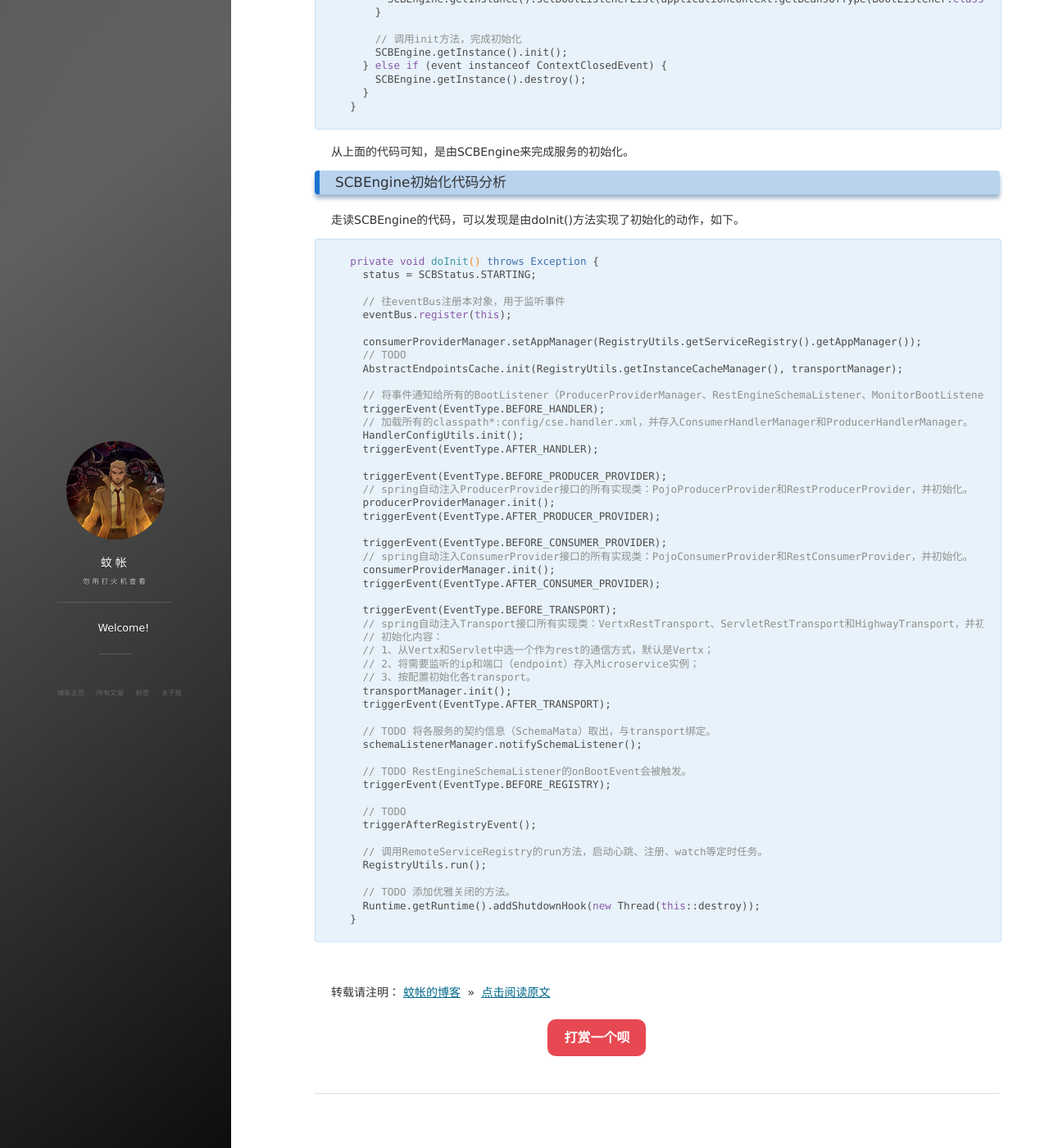
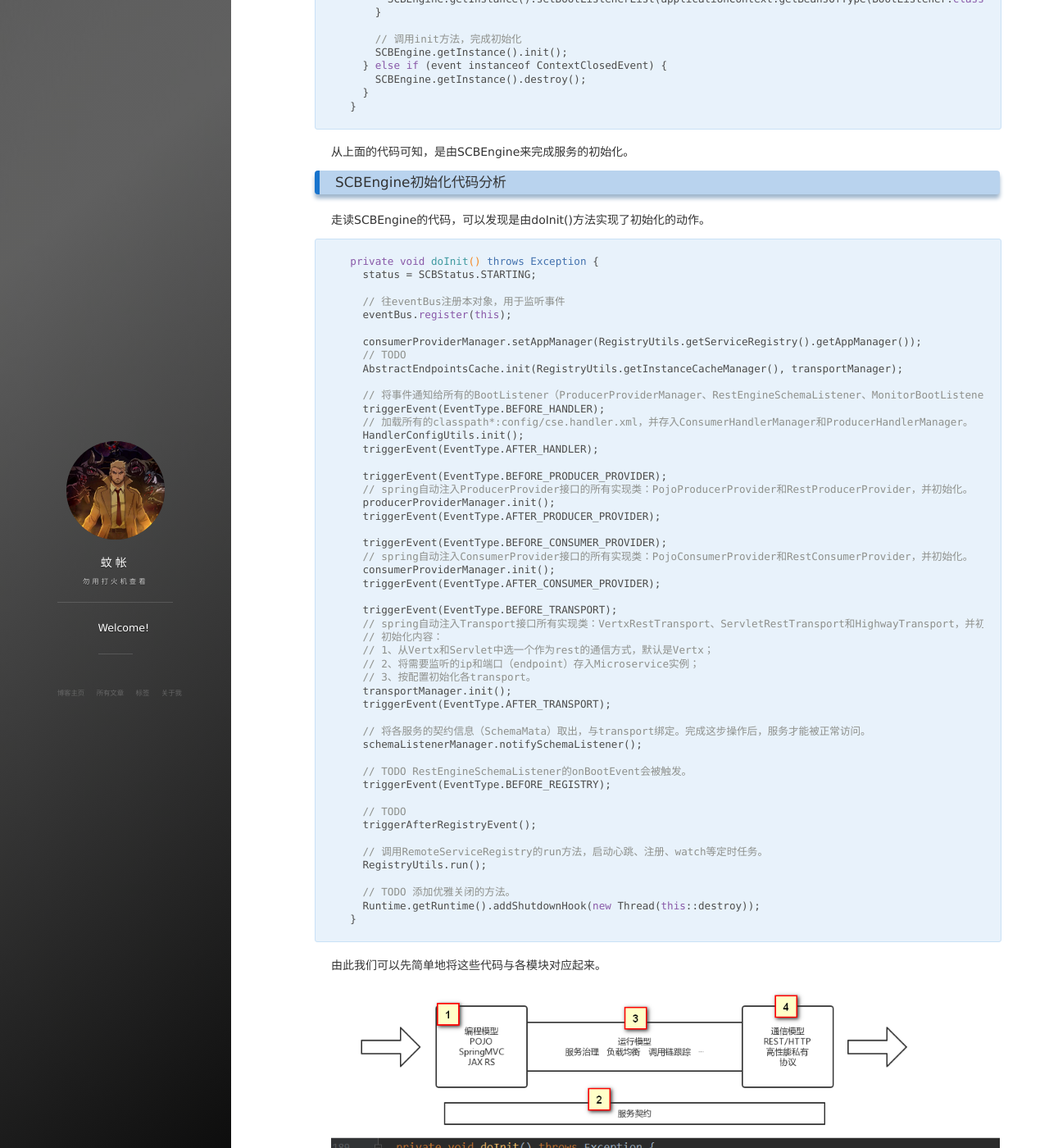
Before and after one commit to NevilleYeung/NevilleYeung.github.io, a Jekyll site: the page built from _posts/2018-07-15-ServiceComb-CodeAnalysis-JavaChassis-startup.md, in a window 1280 px wide and 1400 px high, scrolled down 2404 px. Shown: the whole window at 82% size. Built offline with Jekyll 4.4.1, drawn with Linux system fonts in a browser that asks for light colours; nearby versions of some CDN libraries; comment, search, counter and statistics services are not loaded; some of the changed text lies outside the part shown.

Commit message:
更新servicecomb启动流程分析
顺便加了收款码

````diff
--- a/_includes/new-old.html
+++ b/_includes/new-old.html
@@ -1,12 +1,12 @@
 <section>
 
             <div class="content-play">
-              <p><a href="javascript:void(0)" onclick="dashangToggle()" class="dashang" title="打赏，支持一下">打赏一个呗</a></p>
+              <p><a href="javascript:void(0)" onclick="dashangToggle()" class="dashang" title="打赏，支持一下">赏！</a></p>
               <div class="hide_box-play"></div>
               <div class="shang_box-play">
                 <a class="shang_close-play" href="javascript:void(0)" onclick="dashangToggle()" title="关闭"><img src="/images/payimg/close.jpg" alt="取消" /></a>
                 <div class="shang_tit-play">
-                  <p>感谢您的支持，我会继续努力的!</p>
+                  <p>他朝有日再相逢，吃早餐我请</p>
                 </div>
                 <div class="shang_payimg">
                     <img src="/images/payimg/alipayimg.jpg" alt="扫码支持" title="扫一扫" />
@@ -14,7 +14,7 @@
               <div class="shang_payimg">
                     <img src="/images/payimg/weipayimg.jpg" alt="扫码支持" title="扫一扫" />
                 </div>
-                <div class="pay_explain">扫码打赏，你说多少就多少</div>
+                <div class="pay_explain">闭着眼睛按0，打多打少还不是个缘</div>
                 <div class="shang_payselect">
                   <div class="pay_item checked" data-id="alipay">
                     <span class="pay_logo"><img src="/images/payimg/alipay.jpg" alt="支付宝" /></span>
@@ -24,7 +24,7 @@
                   </div>
                 </div>
                 <div class="shang_info-play">
-                  <p>打开<span id="shang_pay_txt">支付宝</span>扫一扫，即可进行扫码打赏哦</p>
+                  <p>扫</p>
                 </div>
               </div>
             </div>
--- a/_posts/2018-07-15-Details-ServiceComb-CodeAnalysis-JavaChassis.md
+++ b/_posts/2018-07-15-ServiceComb-CodeAnalysis-JavaChassis-startup.md
@@ -14,7 +14,7 @@ ServiceComb是华为开源的微服务框架，目前已发布第一个Apache孵
 
 从 [Java Chassis官方文档](https://huaweicse.github.io/servicecomb-java-chassis-doc/zh_CN/) 可以了解到，Java Chassis其实是一个用于快速构建微服务的JAVA SDK。
 如下图，我们可以将其4大模块理解为，【编程模型】将代码抽象为【服务契约】，以不同的【通信模型】提供带有【服务治理】功能的服务。
-<img src="/images/posts/Details-ServiceComb-CodeAnalysis-JavaChassis/architecture.png" alt="Java Chassis架构" />
+<img src="/images/posts/ServiceComb-CodeAnalysis-JavaChassis-startup/architecture.png" alt="Java Chassis架构" />
 话不多说，接下来我们要以一个 [官方demo](https://github.com/apache/incubator-servicecomb-java-chassis/tree/1.0.0-mX/demo/demo-pojo) 为入口，走读分析其代码。
 
 
@@ -44,7 +44,7 @@ Log4jUtils.init()和BeanUtils.init()先后完成了日志和服务的初始化
 
 1、实例化上下文对象
 BeanUtils.init()方法会实例化spring的ClassPathXmlApplicationContext对象，并加载所有jar包中以【.bean.xml】结尾的文件。
-<img src="/images/posts/Details-ServiceComb-CodeAnalysis-JavaChassis/BeansUtils.png" />
+<img src="/images/posts/ServiceComb-CodeAnalysis-JavaChassis-startup/BeansUtils.png" alt="BeansUtils" />
 如果不了解ClassPathXmlApplicationContext的具体作用，可以Google。
 
 2、spring容器触发事件
@@ -111,7 +111,7 @@ public class CseApplicationListener
 
 ### SCBEngine初始化代码分析
 
-走读SCBEngine的代码，可以发现是由doInit()方法实现了初始化的动作，如下。
+走读SCBEngine的代码，可以发现是由doInit()方法实现了初始化的动作。
 ```
   private void doInit() throws Exception {
     status = SCBStatus.STARTING;
@@ -148,7 +148,7 @@ public class CseApplicationListener
     transportManager.init();
     triggerEvent(EventType.AFTER_TRANSPORT);
 
-    // TODO 将各服务的契约信息（SchemaMata）取出，与transport绑定。
+    // 将各服务的契约信息（SchemaMata）取出，与transport绑定。完成这步操作后，服务才能被正常访问。
     schemaListenerManager.notifySchemaListener();
 
     // TODO RestEngineSchemaListener的onBootEvent会被触发。
@@ -165,9 +165,14 @@ public class CseApplicationListener
   }
 ```
 
+由此我们可以先简单地将这些代码与各模块对应起来。
+<img src="/images/posts/ServiceComb-CodeAnalysis-JavaChassis-startup/architecture&code.png" alt="architecture&code" />
+在上图的1和2中，将使用不同编程模式的代码抽象成服务契约；
+服务契约和3的服务治理模块，在与4的通信模型绑定后，就可向外部提供服务；
+服务的访问与被访问，都会经过3的服务治理模块。
 
-
+以上是关于初始化流程代码的简要分析，后续会有更多的博文对其进行详细分析。
 
 <br>
 
-转载请注明：[蚊帐的博客](https://nevilleyeung.github.io) » [点击阅读原文](https://nevilleyeung.github.io/2018/07/Details-ServiceComb-CodeAnalysis-JavaChassis/)
+转载请注明：[蚊帐的博客](https://nevilleyeung.github.io) » [点击阅读原文](https://nevilleyeung.github.io/2018/07/ServiceComb-CodeAnalysis-JavaChassis-startup/)
````
Also changed, not shown: other parts of _posts/2018-07-15-ServiceComb-CodeAnalysis-JavaChassis-startup.md (+1 -1 lines), images/payimg/alipayimg - 副本.jpg (deleted), images/payimg/alipayimg.jpg (added), images/payimg/weipayimg - 副本.jpg (deleted), images/payimg/weipayimg.jpg (added), images/posts/ServiceComb-CodeAnalysis-JavaChassis-startup/BeansUtils.png (renamed from images/posts/Details-ServiceComb-CodeAnalysis-JavaChassis/BeansUtils.png), images/posts/ServiceComb-CodeAnalysis-JavaChassis-startup/architecture&code.png (added), images/posts/ServiceComb-CodeAnalysis-JavaChassis-startup/architecture.png (renamed from images/posts/Details-ServiceComb-CodeAnalysis-JavaChassis/architecture.png).
